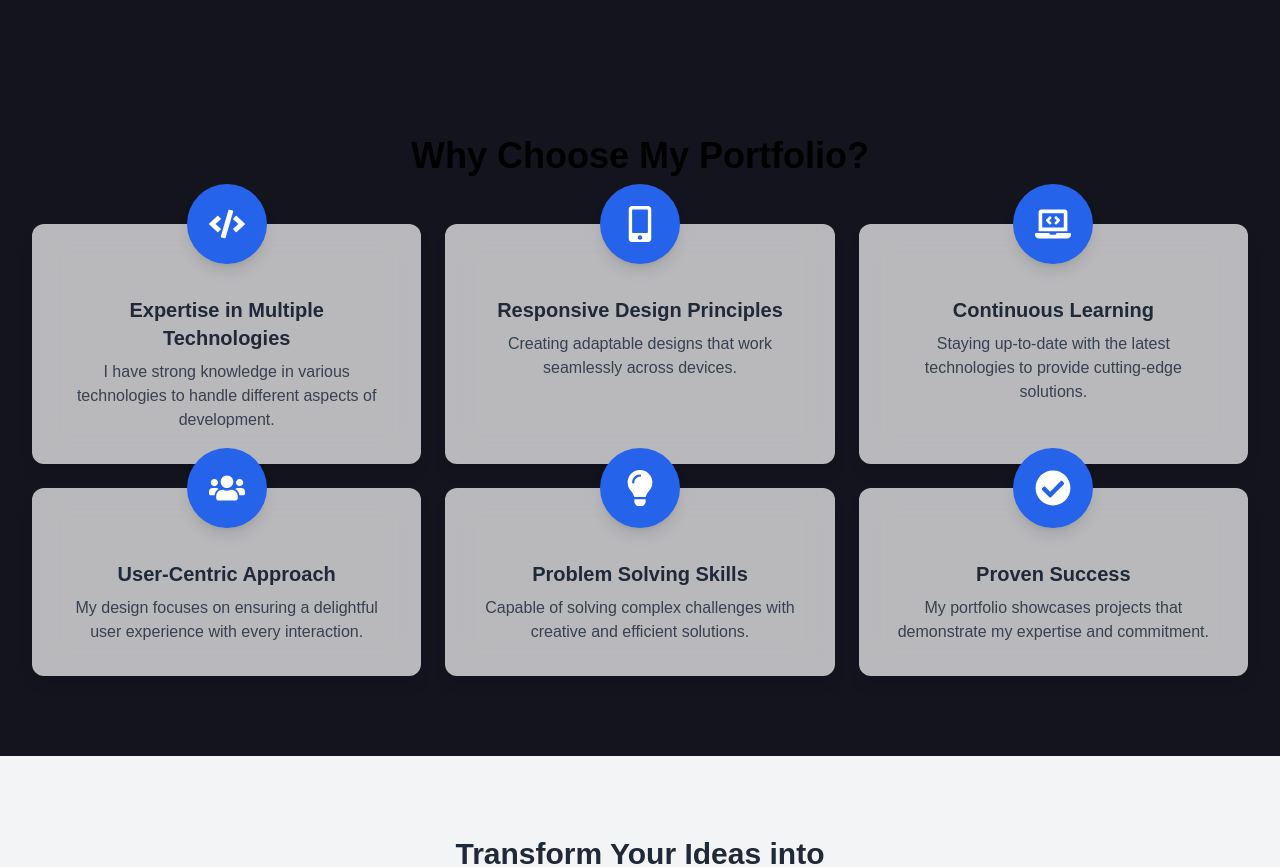
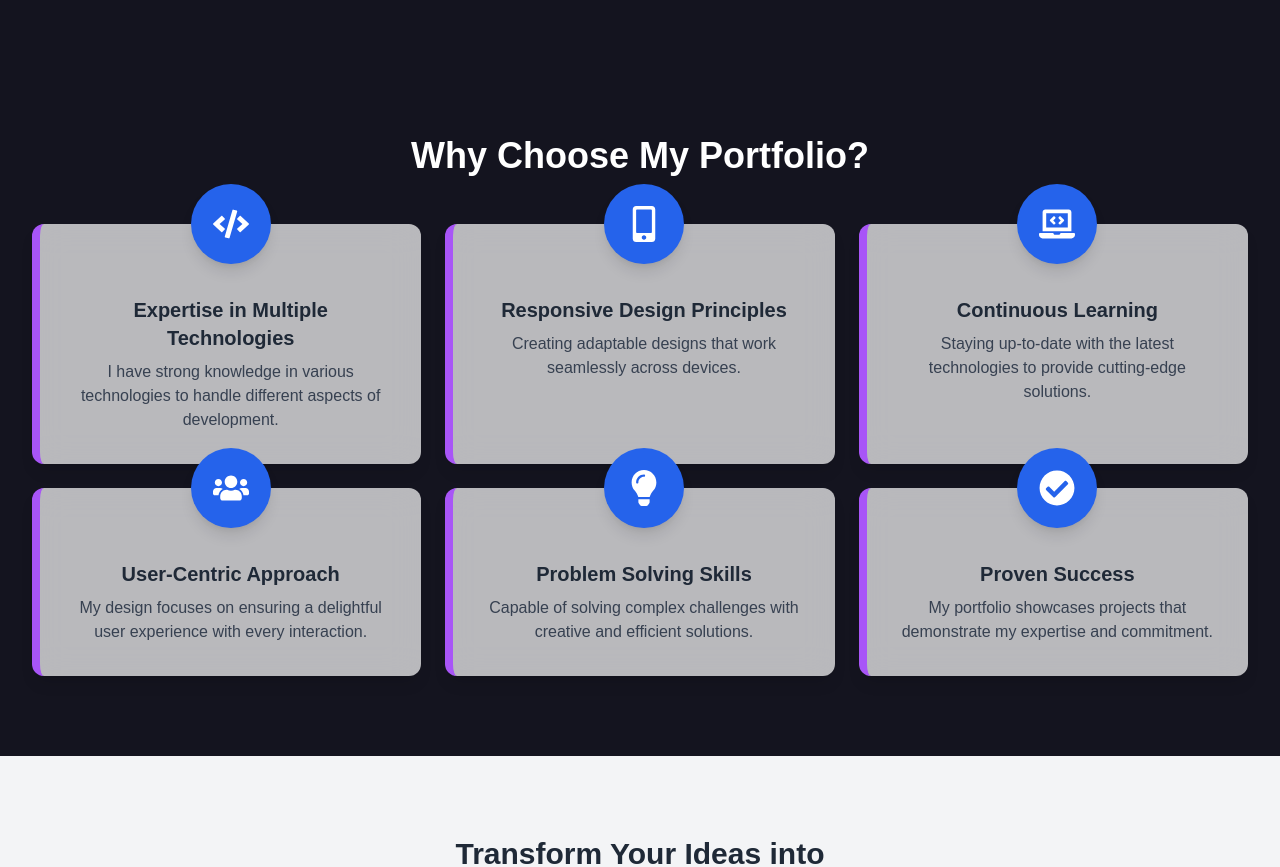
Before and after one commit to DharshanSR/Personal-Portfolio, a Next.js app: page /service/ui-ux in a window 1280 px wide. Shown: the part 2140-3007 px from the top of the page. Built offline with nearby package versions, Linux system fonts and the light colour scheme.

Commit message:
change some ui and color designs

```diff
--- a/src/components/WhyChoosePortfolio.jsx
+++ b/src/components/WhyChoosePortfolio.jsx
@@ -45,13 +45,13 @@ const WhyChoosePortfolio = ({ refProp, isInView }) => {
             transition={{ duration: 0.6 }}
             className="container mx-auto text-center py-20 bg-[#14141F]"
         >
-            <h3 className="text-4xl font-bold mb-12 text-black">Why Choose My Portfolio?</h3>
+            <h3 className="text-4xl font-bold mb-12 text-white">Why Choose My Portfolio?</h3>
 
             <div className="grid grid-cols-1 md:grid-cols-2 lg:grid-cols-3 gap-6">
                 {cardData.map((card, index) => (
                     <motion.div
                         key={index}
-                        className="relative p-8 rounded-xl shadow-lg transition-transform transform hover:scale-105 bg-white bg-opacity-70 backdrop-blur-lg"
+                        className="border-l-8 border-purple-500 relative p-8 rounded-xl shadow-lg transition-transform transform hover:scale-105 bg-white bg-opacity-70 backdrop-blur-lg"
                         whileHover={{ scale: 1.08 }}
                         whileTap={{ scale: 0.95 }}
                     >
```
